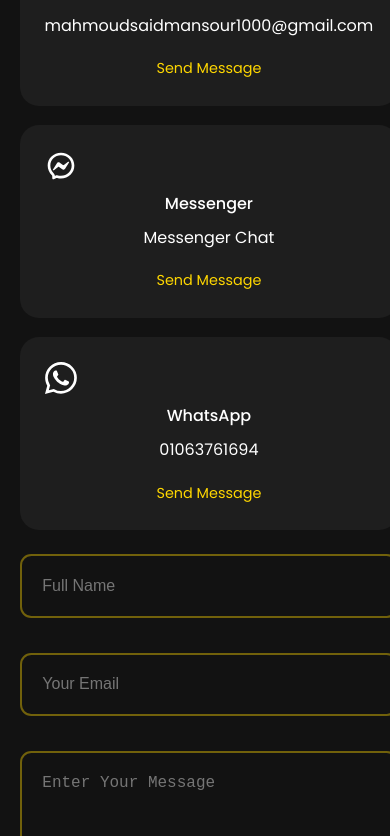
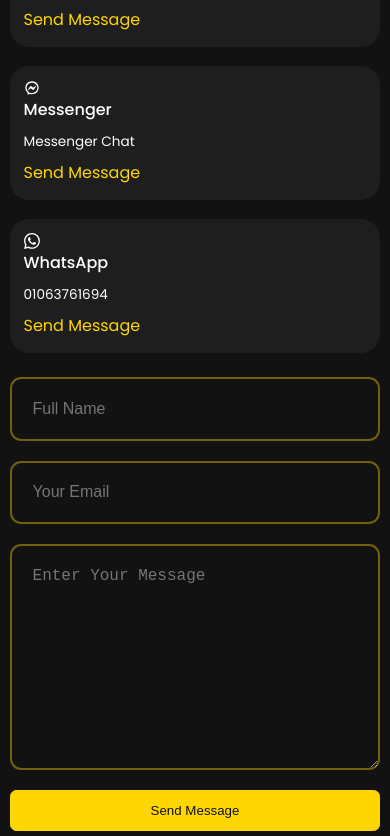
Before and after one commit to Mahmoud3301/mypersonalweb, a React (Vite) app: page / in a window 390 px wide. Shown: the part 8368-9204 px from the top of the page. Built offline with nearby package versions, Linux system fonts and the light colour scheme.

Commit message:
Initial commit

```diff
--- a/src/components/contact/Contact.jsx
+++ b/src/components/contact/Contact.jsx
@@ -1,9 +1,9 @@
 import React, { useRef, useState } from 'react';
-import './contact.css'
+import './contact.css';
 
-import { MdOutlineEmail } from 'react-icons/md'
-import { RiMessengerLine } from 'react-icons/ri'
-import { BsWhatsapp } from 'react-icons/bs'
+import { MdOutlineEmail } from 'react-icons/md';
+import { RiMessengerLine } from 'react-icons/ri';
+import { BsWhatsapp } from 'react-icons/bs';
 
 import emailjs from '@emailjs/browser';
 
@@ -33,7 +33,7 @@
 
 function Contact() {
   const form = useRef();
-  const [status, setStatus] = useState(""); // حالة الإرسال
+  const [status, setStatus] = useState("");
 
   const sendEmail = (e) => {
     e.preventDefault();
@@ -47,7 +47,7 @@
       (result) => {
         console.log(result.text);
         setStatus("Message sent successfully!");
-        form.current.reset(); // إعادة ضبط الفورم بعد الإرسال
+        form.current.reset();
       },
       (error) => {
         console.log(error.text);
@@ -65,7 +65,7 @@
 
       <div className="container contact_container">
 
-        {/* 👇 البوكسات منفصلة */}
+        {/* 👇 البوكسات */}
         <div className="contact_options">
           {ContactData.map(({ id, icon, title, info, link }) => (
             <article key={id} className='contact_option'>
--- a/src/components/contact/contact.css
+++ b/src/components/contact/contact.css
@@ -3,17 +3,15 @@
   display: grid;
   grid-template-columns: 30% 58%;
   gap: 12%;
-    margin: auto; /* يوسّط الكونتينر */
+  margin: auto;
 }
 
-/* كل البوكسات عاملة عمود فوق بعض */
 .contact_options {
   display: flex;
   flex-direction: column;
   gap: 1.2rem;
 }
 
-/* ✨ كل Article = بوكس مستقل */
 .contact_option {
   background: var(--color-bg-variant);
   padding: 1.5rem;
@@ -21,74 +19,45 @@
   text-align: center;
   border: 1px solid transparent;
   transition: var(--transition);
-    min-width: 250px;    /* أقل عرض */
-    min-height: 200px;   /* أقل طول */
-    flex: 1;             /* كل الكروت تبقى متساوية */
+  flex: 1;
   display: flex;
   flex-direction: column;
   justify-content: center;
 }
 
-.contact_option:hover {
-    border-color: var(--color-primary-variant);
-    background: transparent;
-}
-
-.contact_option svg {
-    font-size: 2rem;
-    margin-bottom: 0.5rem;
-}
-
-.contact_option a {
-    margin-top: 0.7rem;
-    display: inline-block;
-    font-size: 0.9rem;
-    color: var(--color-primary);
-}
-
-/* ✨ الإيميل يبان كامل بدون قص */
 .contact_info {
   font-size: 1rem;
   color: var(--color-white);
-    white-space: normal;   /* يسمح بالكسر */
-    word-wrap: break-word; /* يقسم الكلمات الطويلة */
+  word-break: break-word; /* 🟢 يمنع قص الإيميل */
   margin: 0.4rem 0;
 }
 
-/* ==== form ==== */
 .contact_container form {
   display: flex;
   flex-direction: column;
-    gap: 35px;
+  gap: 20px;
 }
 
 .contact_container form input,
 .contact_container form textarea {
   width: 100%;
-    padding: 1.8rem; /* كبر البوكسات */
+  padding: 1.3rem;
   border-radius: 0.7rem;
   background: transparent;
   border: 2px solid var(--color-primary-variant);
-    resize: none;
   color: var(--color-white);
   font-size: 1rem;
 }
 
 .contact_container form textarea {
-    min-height: 180px; /* مساحة أكبر للرسالة */
+  min-height: 150px;
 }
 
-.contact_container form button {
-    font-size: 18px;
-    padding: 16px 35px;
-    cursor: pointer;
-}
-
-/* ✨✨ RESPONSIVE MEDIA QUERIES ✨✨ */
+/* ✅ Responsive */
 @media screen and (max-width: 1024px) {
   .contact_container {
     width: 80%;
-    grid-template-columns: 1fr; /* يتحول لعمود واحد */
+    grid-template-columns: 1fr;
     gap: 2rem;
   }
 }
@@ -96,17 +65,31 @@
 @media screen and (max-width: 768px) {
   .contact_container {
     width: 90%;
-    grid-template-columns: 1fr; /* عمود واحد */
+    grid-template-columns: 1fr;
     gap: 1.5rem;
   }
 
   .contact_option {
     min-width: 100%;
-    min-height: 180px; /* يخليهم نفس الطول برضه */
+    text-align: left; /* 🟢 يخليها أوضح على الموبايل */
+    padding: 1rem;
   }
 
-  .contact_container form input,
-  .contact_container form textarea {
-    padding: 1.3rem;
+  .contact_container form button {
+    width: 100%; /* 🟢 الزرار ياخد العرض كله */
   }
 }
+
+@media screen and (max-width: 480px) {
+  .contact_container {
+    width: 95%;
+  }
+
+  .contact_option {
+    padding: 0.8rem;
+  }
+
+  .contact_info {
+    font-size: 0.85rem;
+  }
+}
```
Lines whose indentation alone changed are shown as unchanged.
